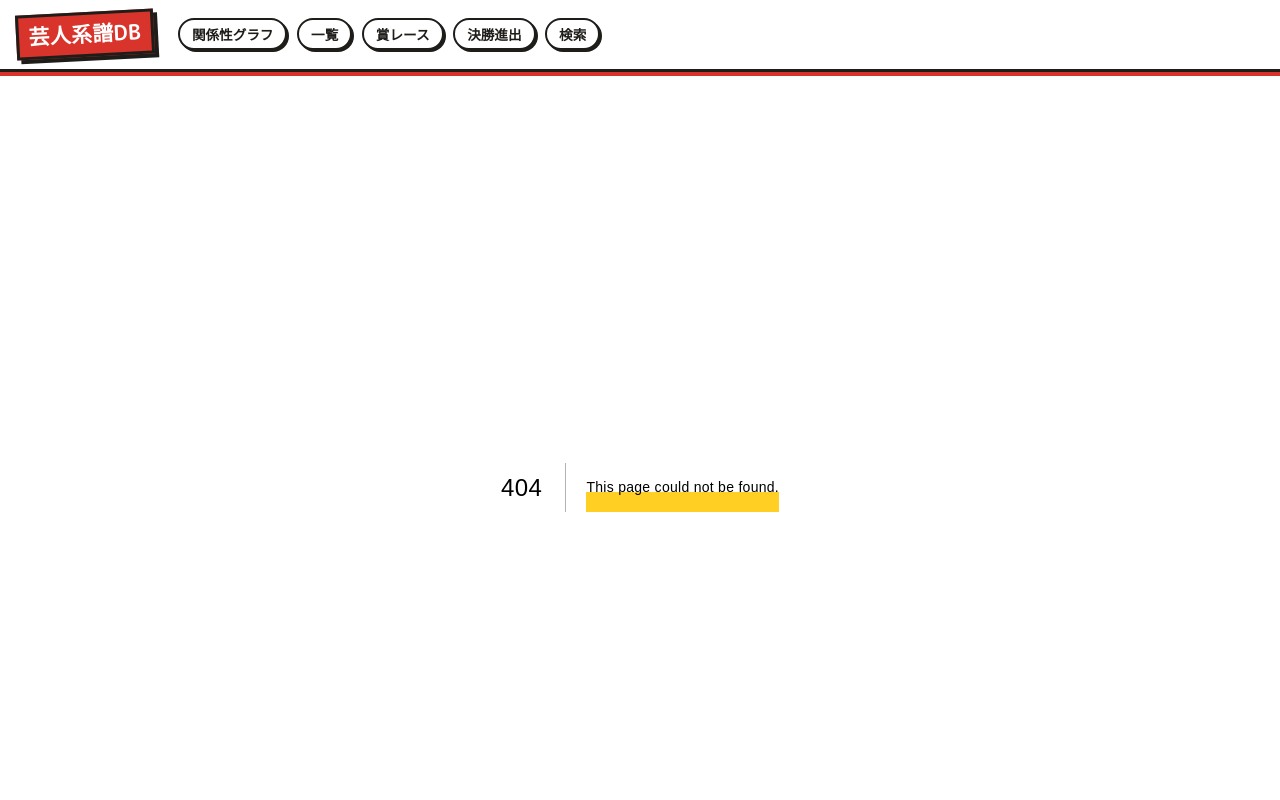
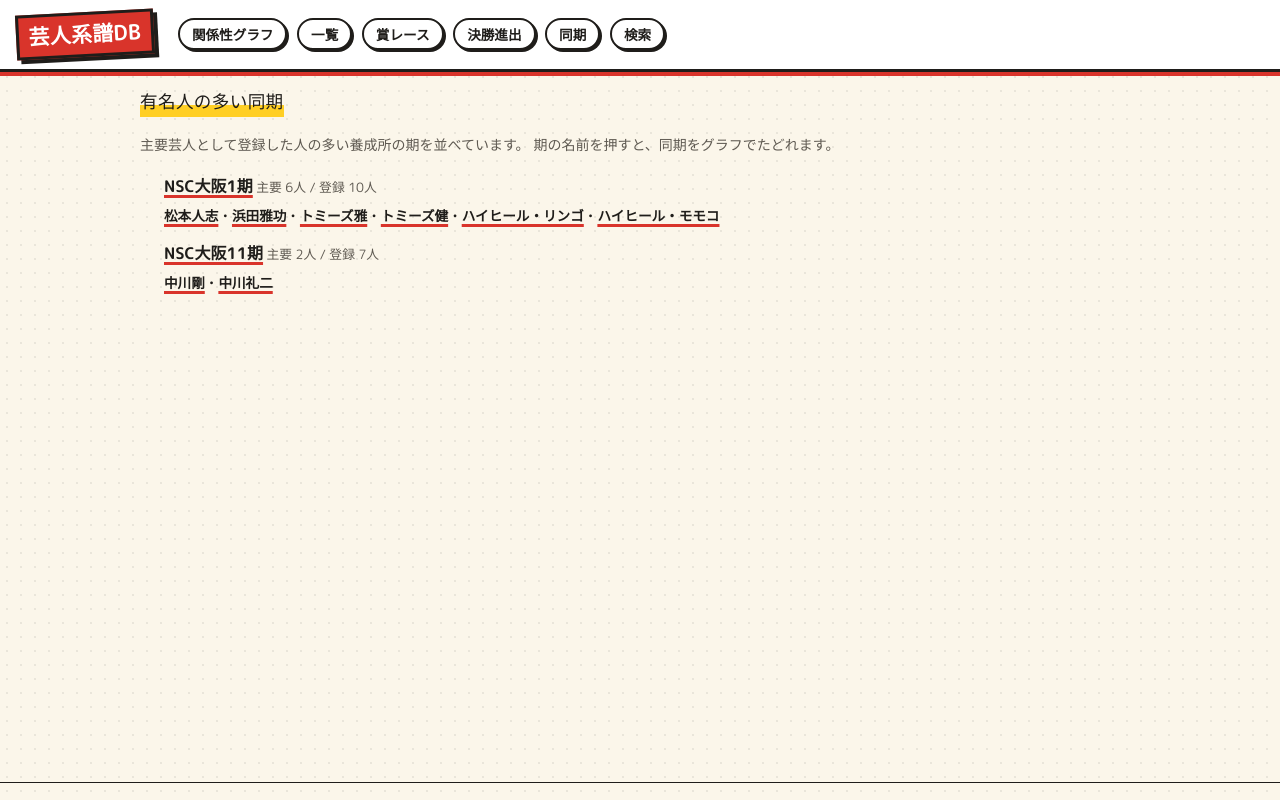
Before and after one commit to reload-co-jp/geinin, a Next.js app: page /doki in a window 1280 px wide. Before the commit this address had no page. Shown: the top 800 px of the page. Built offline with nearby package versions, Linux system fonts and the light colour scheme; a web font is replaced by a local one.

Commit message:
Add doki page

```diff
--- /dev/null
+++ b/app/doki/page.tsx
@@ -0,0 +1,61 @@
+import Link from "next/link"
+import { FC } from "react"
+import { db as manual } from "@/data/db"
+import { edgeIndex, graph } from "@/lib/db"
+import { graphHref, linksOf } from "@/lib/graph"
+
+export const metadata = { title: "有名人の多い同期" }
+
+const manualIds = new Set(manual.people.map((p) => `p:${p.id}`))
+
+// 手入力で登録した芸人を有名人とみなし、その人数が多い期から並べる
+const terms = [...graph.nodes.values()]
+  .filter((n) => n.kind === "term")
+  .map((n) => {
+    const members = linksOf(edgeIndex, n.id).map((l) => l.other)
+    return {
+      id: n.id,
+      label: n.label,
+      count: members.length,
+      notable: members
+        .filter((m) => manualIds.has(m))
+        .map((m) => ({ id: m, name: graph.nodes.get(m)?.label ?? m })),
+    }
+  })
+  .filter((t) => t.notable.length > 0)
+  .toSorted((a, b) => b.notable.length - a.notable.length || b.count - a.count)
+
+const Page: FC = () => (
+  <div
+    style={{ maxWidth: 1000, margin: "0 auto", display: "grid", gap: "1rem" }}
+  >
+    <h2 style={{ fontSize: "1.1rem" }}>有名人の多い同期</h2>
+    <p style={{ color: "var(--muted)", fontSize: ".875rem" }}>
+      主要芸人として登録した人の多い養成所の期を並べています。
+      期の名前を押すと、同期をグラフでたどれます。
+    </p>
+    <ol style={{ display: "grid", gap: ".75rem", paddingLeft: "1.5rem" }}>
+      {terms.map((t) => (
+        <li key={t.id} style={{ display: "grid", gap: ".25rem" }}>
+          <div>
+            <Link href={graphHref(t.id, "&mode=doki")}>{t.label}</Link>
+            <span style={{ color: "var(--muted)", fontSize: ".8rem" }}>
+              {" "}
+              主要 {t.notable.length}人 / 登録 {t.count.toLocaleString()}人
+            </span>
+          </div>
+          <div style={{ fontSize: ".85rem" }}>
+            {t.notable.map((p, i) => (
+              <span key={p.id}>
+                {i > 0 && "・"}
+                <Link href={`/people/${p.id.slice(2)}/`}>{p.name}</Link>
+              </span>
+            ))}
+          </div>
+        </li>
+      ))}
+    </ol>
+  </div>
+)
+
+export default Page
--- a/app/layout.tsx
+++ b/app/layout.tsx
@@ -59,6 +59,7 @@ const RootLayout = ({ children }: { children: React.ReactNode }) => {
             <Link href="/list/">一覧</Link>
             <Link href="/schedule/">賞レース</Link>
             <Link href="/finals/">決勝進出</Link>
+            <Link href="/doki/">同期</Link>
             <Link href="/search/">検索</Link>
           </nav>
         </Header>
--- a/app/sitemap.ts
+++ b/app/sitemap.ts
@@ -13,6 +13,7 @@ const sitemap = (): MetadataRoute.Sitemap =>
     "/list/",
     "/schedule/",
     "/finals/",
+    "/doki/",
     "/search/",
     ...[...ROWS, OTHER].map((r) => `/list/${r.slug}/`),
     ...db.people.map((p) => `/people/${p.id}/`),
```
